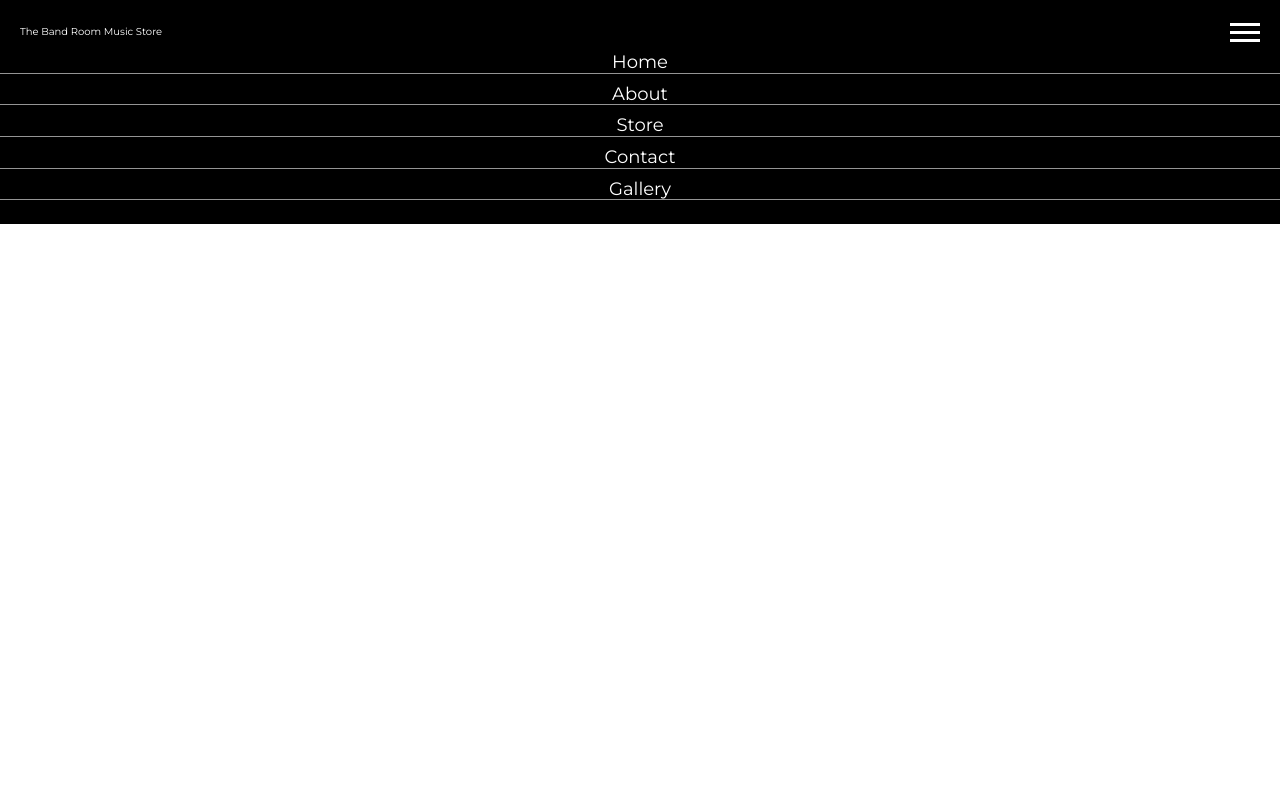
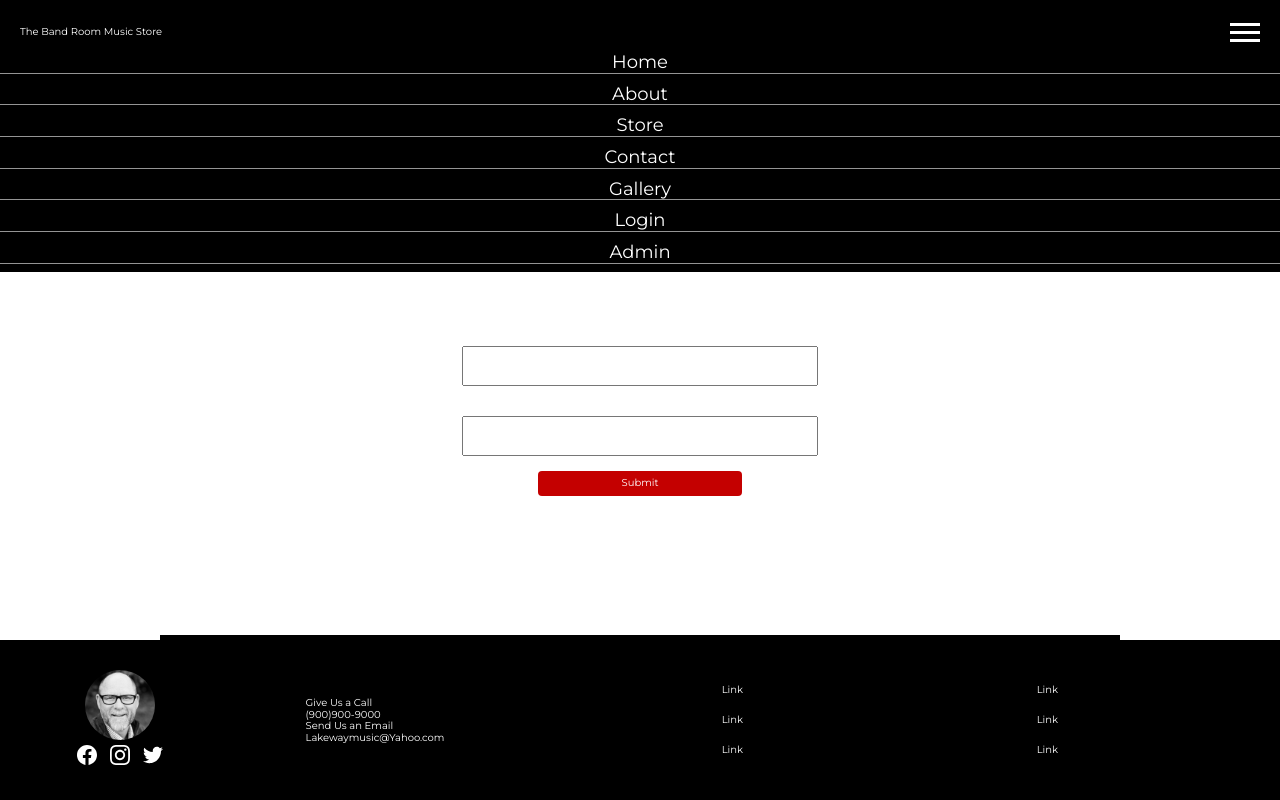
Before and after one commit to JerryBruce/Band-Room-Music-Store, a React (Create React App) app in the folder front-end/: page /cato in a window 1280 px wide. Both pictures are taken after a click on the element 1245 px from the left and 32 px from the top of the page. Built offline with nearby package versions, Linux system fonts and the light colour scheme.

Commit message:
working on admin

```diff
--- a/front-end/src/components/App.js
+++ b/front-end/src/components/App.js
@@ -1,29 +1,33 @@
-import React, { Component } from "react";
-import { BrowserRouter as Router, Switch, Route } from "react-router-dom";
+import React, { Component } from 'react';
+import { BrowserRouter as Router, Switch, Route } from 'react-router-dom';
 
-import Nav from "./Nav";
-import Home from "./Home";
-import Footer from "./Footer";
-import About from "./About";
-import Contact from "./Contact";
-import Store from "./Store/Store";
-import Gallery from "./Gallery";
+import Nav from './Nav';
+import Home from './Home';
+import Footer from './Footer';
+import About from './About';
+import Contact from './Contact';
+import Store from './Store/Store';
+import Gallery from './Gallery';
+import Login from './Login';
+import Admin from './Dash';
 
-import "normalize.css";
-import "../smaccs/main.scss";
+import 'normalize.css';
+import '../smaccs/main.scss';
 
 export class App extends Component {
   render() {
     return (
       <Router>
-        <div className="App">
+        <div className='App'>
           <Nav />
           <Switch>
-            <Route path="/" exact component={Home} />
-            <Route path="/store" component={Store} />
-            <Route path="/contact" component={Contact} />
-            <Route path="/about" component={About} />
-            <Route path="/gallery" component={Gallery} />
+            <Route path='/' exact component={Home} />
+            <Route path='/store' component={Store} />
+            <Route path='/contact' component={Contact} />
+            <Route path='/about' component={About} />
+            <Route path='/gallery' component={Gallery} />
+            <Route path='/cato' component={Login} />
+            <Route path='./admin-view' component={Admin} />
           </Switch>
           <Footer />
         </div>
--- /dev/null
+++ b/front-end/src/components/Dash.js
@@ -0,0 +1,7 @@
+import React, { Component } from 'react';
+
+export default class Admin extends Component {
+  render() {
+    return <div className='admin'>hello</div>;
+  }
+}
--- /dev/null
+++ b/front-end/src/components/Login.js
@@ -0,0 +1,20 @@
+import React, { Component } from 'react';
+
+export default class Login extends Component {
+  render() {
+    return (
+      <div className='admin-login f-co-c-sa'>
+        <div className='admin form f-co-c-sb '>
+          <h1>Admin Login</h1>
+          <div className='hr'></div>
+          <form action='login f-co-c-sb'>
+            <input type='text' className='entry' />
+            <input type='password' className='entry' />
+            <input type='submit' className='sub-btn' />
+          </form>
+          <div className='hr'></div>
+        </div>
+      </div>
+    );
+  }
+}
--- a/front-end/src/components/NavList.js
+++ b/front-end/src/components/NavList.js
@@ -1,16 +1,18 @@
-import React, { Component } from "react";
+import React, { Component } from 'react';
 
-import NavLink from "./NavLink";
+import NavLink from './NavLink';
 
 export default class NavList extends Component {
   render() {
     return (
-      <ul className="menu-list">
-        <NavLink pageName={"Home"} pageRoute={"/"} />
-        <NavLink pageName={"About"} pageRoute={"/about"} />
-        <NavLink pageName={"Store"} pageRoute={"/store"} />
-        <NavLink pageName={"Contact"} pageRoute={"/contact"} />
-        <NavLink pageName={"Gallery"} pageRoute={"/gallery"} />
+      <ul className='menu-list'>
+        <NavLink pageName={'Home'} pageRoute={'/'} />
+        <NavLink pageName={'About'} pageRoute={'/about'} />
+        <NavLink pageName={'Store'} pageRoute={'/store'} />
+        <NavLink pageName={'Contact'} pageRoute={'/contact'} />
+        <NavLink pageName={'Gallery'} pageRoute={'/gallery'} />
+        <NavLink pageName={'Login'} pageRoute={'/cato'} />
+        <NavLink pageName={'Admin'} pageRoute={'/admin-view'} />
       </ul>
     );
   }
--- a/front-end/src/components/Store/StoreItem.js
+++ b/front-end/src/components/Store/StoreItem.js
@@ -1,5 +1,4 @@
 import React from 'react';
-import sax from '../../images/sax.jpg';
 
 const StoreItem = props => {
   const items = props.items.map(items => {
--- a/front-end/src/smaccs/_base.scss
+++ b/front-end/src/smaccs/_base.scss
@@ -1,4 +1,4 @@
-@import url("https://fonts.googleapis.com/css?family=Montserrat&display=swap");
+@import url('https://fonts.googleapis.com/css?family=Montserrat&display=swap');
 
 * {
   box-sizing: border-box;
@@ -9,7 +9,8 @@ html {
 }
 
 ul,
-ol {
+ol,
+form {
   list-style: none;
   margin: 0;
   padding: 0;
--- a/front-end/src/smaccs/_modules.scss
+++ b/front-end/src/smaccs/_modules.scss
@@ -1,10 +1,12 @@
-@import "./modules/nav";
-@import "./modules/home";
-@import "./modules/footer";
-@import "./modules/buttons";
-@import "./modules/about";
-@import "./modules/contact";
-@import "./modules/form";
-@import "./modules/store-item";
-@import "./modules/gallery";
-@import "./modules/store-details";
+@import './modules/nav';
+@import './modules/home';
+@import './modules/footer';
+@import './modules/buttons';
+@import './modules/about';
+@import './modules/contact';
+@import './modules/form';
+@import './modules/store-item';
+@import './modules/gallery';
+@import './modules/store-details';
+@import './modules/login';
+@import './modules/admin';
--- /dev/null
+++ b/front-end/src/smaccs/modules/_admin.scss
@@ -0,0 +1,3 @@
+.admin {
+  height: 72vh;
+}
--- /dev/null
+++ b/front-end/src/smaccs/modules/_login.scss
@@ -0,0 +1,29 @@
+.admin-login {
+  height: 72vh;
+  h1 {
+    text-align: center;
+  }
+  form {
+    padding: 4rem;
+    text-align: center;
+  }
+  .entry {
+    height: 4rem;
+    width: 70%;
+    margin: 1.5rem;
+    font-size: 1.6rem;
+  }
+  .sub-btn {
+    height: 2.5rem;
+    width: 40%;
+    background-color: $secondary;
+    color: white;
+    border: none;
+    border-radius: 0.4rem;
+  }
+}
+.hr {
+  height: 0.5rem;
+  background-color: black;
+  width: 75%;
+}
--- a/front-end/src/smaccs/modules/_nav.scss
+++ b/front-end/src/smaccs/modules/_nav.scss
@@ -40,7 +40,7 @@
     position: absolute;
     top: 4.2rem;
     left: 0;
-    height: 16rem;
+    height: 23rem;
     width: 100%;
     text-align: center;
     color: white;
```
Also changed, not shown: front-end/src/components/Footer.js (+36 -43 lines).
